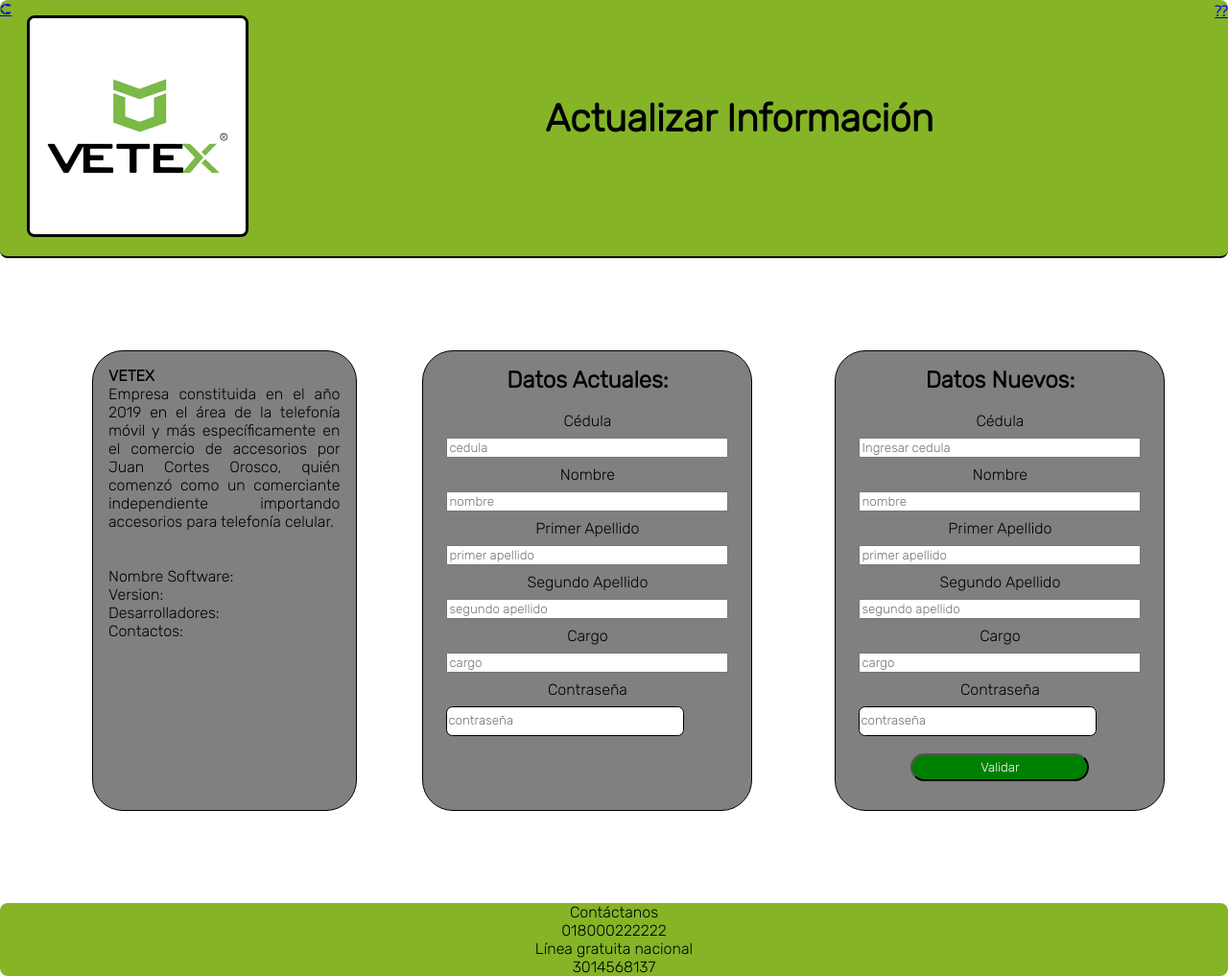
After one commit to Runnercramer/First_project, a PHP site: the page made by Colaborador/actualizar_información.html in a window 1280 px wide. The commit adds this page. Shown: the whole page at 96% size. Run offline with PHP 8.4, Linux system fonts and the light colour scheme.

Commit message:
actualizacion2308

```diff
--- /dev/null
+++ b/Colaborador/Controlador_actuinformacion.php
@@ -0,0 +1,6 @@
+<?php
+include("../connection.php");
+if(isset($_POST['confirmar'])){header('location:actualziar_informacion.html');
+}
+
+?>
--- /dev/null
+++ b/Colaborador/actualizar_información.html
@@ -0,0 +1,66 @@
+<!DOCTYPE html>
+<html lang="es">
+<head>
+    <meta charset="UTF-8">
+    <meta http-equiv="X-UA-Compatible" content="IE=edge">
+    <meta name="viewport" content="width=device-width, initial-scale=1.0">
+    <title>Actualizar Información</title>
+    <link rel="icon" href="../imagenes/vetex.ico">
+    <link rel="stylesheet" href="../main/estilos.css"/>
+    <link rel="preconnect" href="https://fonts.googleapis.com">
+    <link rel="preconnect" href="https://fonts.gstatic.com" crossorigin>
+    <link href="https://fonts.googleapis.com/css2?family=Rubik:wght@300&display=swap" rel="stylesheet">
+    <link rel="stylesheet" href="colaborador.css">
+</head>
+<body>
+        <div id="cont1">
+           <header>
+            <a class="atras" href="../main/index.html">&#11144</a>
+            <a href="../main/index.html"><img id="vet1" src="../imagenes/descarga.png" alt="Logotipo de Vetex"></a> <h1>Actualizar Información</h1>
+            <a class="preguntas" href="../main/terminos.php">&#8263</a>
+           </header>
+           <section class="main">
+                <div id="cola2">
+                    <h4>VETEX</h4>
+                    <p>Empresa constituida en el año 2019 en el área de la telefonía móvil y más específicamente en el comercio de accesorios por Juan Cortes Orosco, quién comenzó como un comerciante independiente importando accesorios para telefonía celular. </p>
+                    <br>
+                    <br>
+                    <p>Nombre Software: </p>
+                    <p>Version: </p>
+                    <p>Desarrolladores: </p>
+                    <p>Contactos: </p>
+                </div>
+                <div>
+                    <article class="cola3">
+                    <div>
+                    <form id="cola1" action="controlador_actuinformacion.php" method="post">
+                        <h2>Datos Actuales:</h2>
+                        <br>
+                        <label>Cédula</label><input type="text" name="idUsuario" placeholder="cedula">
+                        <label>Nombre</label><input type="text" name="nombreUsuario" placeholder="nombre">
+                        <label>Primer Apellido</label><input type="text" name="primerApellido" placeholder="primer apellido">
+                        <label>Segundo Apellido</label><input type="text" name="segundoApellido" placeholder="segundo apellido">
+                        <label>Cargo</label><input type="text" name="cargo" placeholder="cargo">
+                        <label>Contraseña</label> <input type="password" name="contraseñaUsuario" placeholder="contraseña">
+                    </div>
+                    <div class="cola4">
+                        <h2>Datos Nuevos:</h2>
+                        <br>
+                        <label>Cédula</label><input type="text" name="idUsuario" placeholder="Ingresar cedula">
+                        <label>Nombre</label><input type="text" name="nombreUsuario" placeholder="nombre">
+                        <label>Primer Apellido</label><input type="text" name="primerApellido" placeholder="primer apellido">
+                        <label>Segundo Apellido</label><input type="text" name="segundoApellido" placeholder="segundo apellido">
+                        <label>Cargo</label><input type="text" name="cargo" placeholder="cargo">
+                        <label>Contraseña</label> <input type="password" name="contraseñaUsuario" placeholder="contraseña">
+                        <input type="submit" name="confirmar" value="Validar">
+                    </form>
+                    </div>
+                    </article>
+                </div>
+            </section>
+        </div>
+<footer>
+ <p id="pa1">Contáctanos<br>018000222222<br>Línea gratuita nacional<br>3014568137</p>
+</footer>
+</body>
+</html>
--- /dev/null
+++ b/Colaborador/colaborador.css
@@ -0,0 +1,83 @@
+#cola1{
+    border: 1px solid black;
+    background-color: gray;
+    width: 80%;
+    margin:6em;
+    position: relative;
+    padding: 1em;
+    border-radius: 2em;
+    height: 30em;
+    text-align: center;
+    display: flex;
+    flex-direction: column;
+}
+
+.cola4{
+    border: 1px solid black;
+    background-color: gray;
+    width: 80%;
+    margin:6em;
+    position: relative;
+    padding: 1em;
+    border-radius: 2em;
+    height: 30em;
+    text-align: center;
+    display: flex;
+    flex-direction: column;
+
+}
+
+.cola4 input[type='text'],
+input[type='password']{
+padding: 1px;
+margin: 8px;
+}
+
+.cola4 input[type='submit']{
+background-color: green;
+width: 60%;
+margin: 10px auto;
+border-radius: 2em;
+color:white;
+padding: 5px;
+
+}
+
+.cola4 input[type='submit']:hover{
+    background-color: lightgreen;
+    font-weight: bold;
+    color:black;
+
+
+}
+
+#cola1 input[type='text'],
+        input[type='password']{
+        padding: 1px;
+        margin: 8px;
+        }
+
+
+#cola2{
+    border: 1px solid black;
+    background-color: gray;
+    width: 80%;
+    margin:6em;
+    position: relative;
+    padding:1em;
+    border-radius: 2em;
+    height: 30em;
+    text-align:justify;
+}
+
+
+.main{
+    display: grid;
+    grid-template-columns: repeat(3, 1fr);
+
+}
+
+.cola3{
+    display: grid;
+    grid-template-columns: repeat(2, 1fr);
+}
--- a/Colaborador/registro_garantias.html
+++ b/Colaborador/registro_garantias.html
@@ -34,7 +34,7 @@
             <div id="cont5">
                 <aside>
 
-                    <form id="form2" action="controlador_colaborador_garantias.php" method="post">
+                    <form id="form1" action="controlador_colaborador_garantias.php" method="post">
                         <h3>Cliente:</h3>
                         <input type="text" name="cliente" placeholder="Cliente">
                         <label for="producto"><h3>Selecciones tipo producto:</h3></label>
--- a/main/estilos.css
+++ b/main/estilos.css
@@ -42,7 +42,7 @@
     background-color:lightgray;
     margin:5px 20px;;
     width:25%;
-    font-size:200%;
+    font-size:160%;
     padding:10px;
 }
 #cont2{
@@ -55,6 +55,14 @@
     width:70%;
     background-color:gray;
     padding:2em;
+}
+#cont5{
+    width:0%;
+    background-color:gray;
+    display: block;
+    margin-left: 2em;
+    float: left;
+
 }
 .div1{
     width:70%;
@@ -103,6 +111,17 @@
     height:330px;
     padding:10px;
     background-color:lightgray;
+}
+
+#form3{
+    border-radius:0.5em;
+    width:90%;
+    margin:150px auto;
+    text-align:center;
+    height:350px;
+    padding:15px;
+    background-color:lightgray;
+
 }
 #text{
     height:100%;
```
Also changed, not shown: main/actualizar_información.html (deleted).
